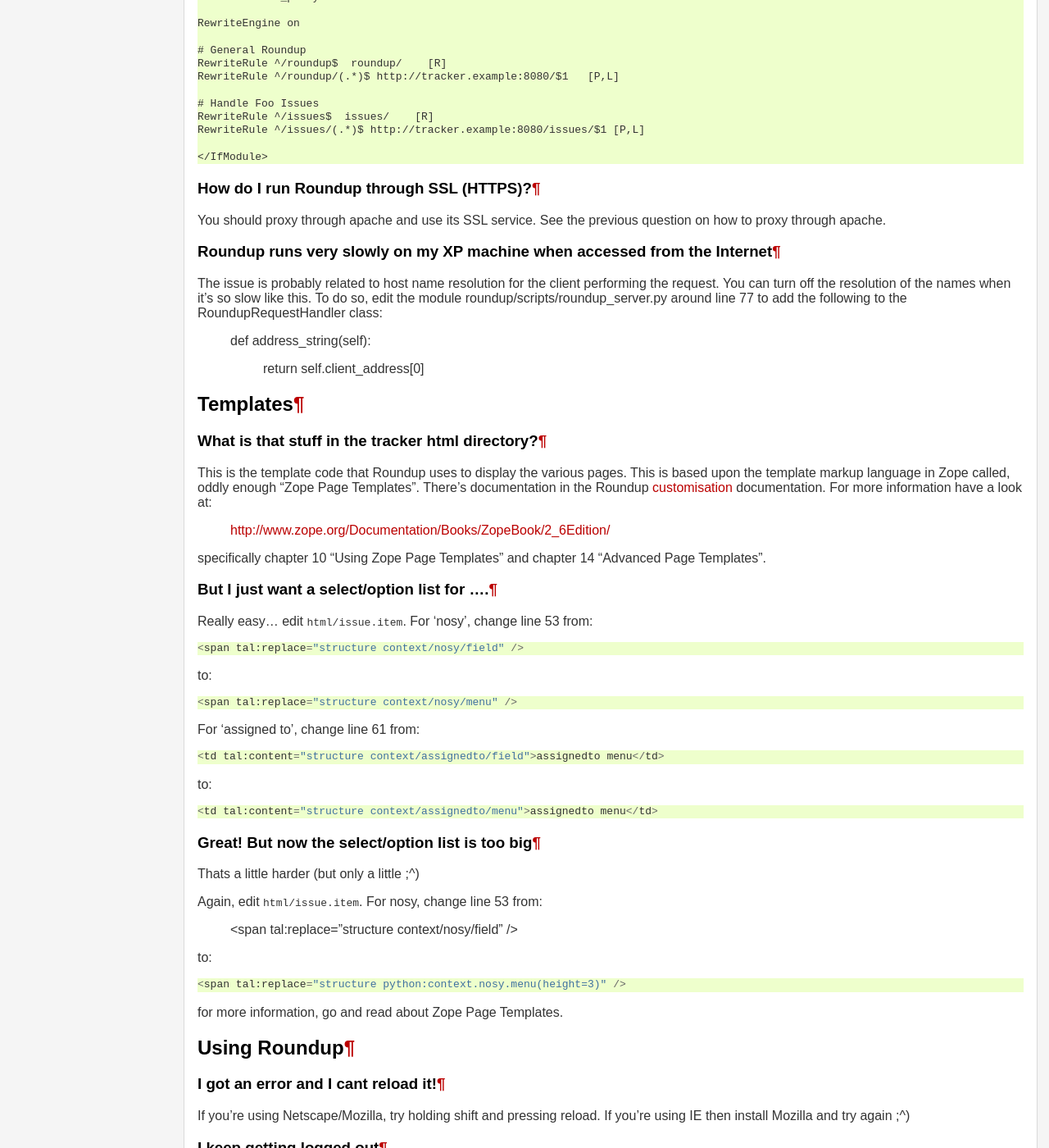
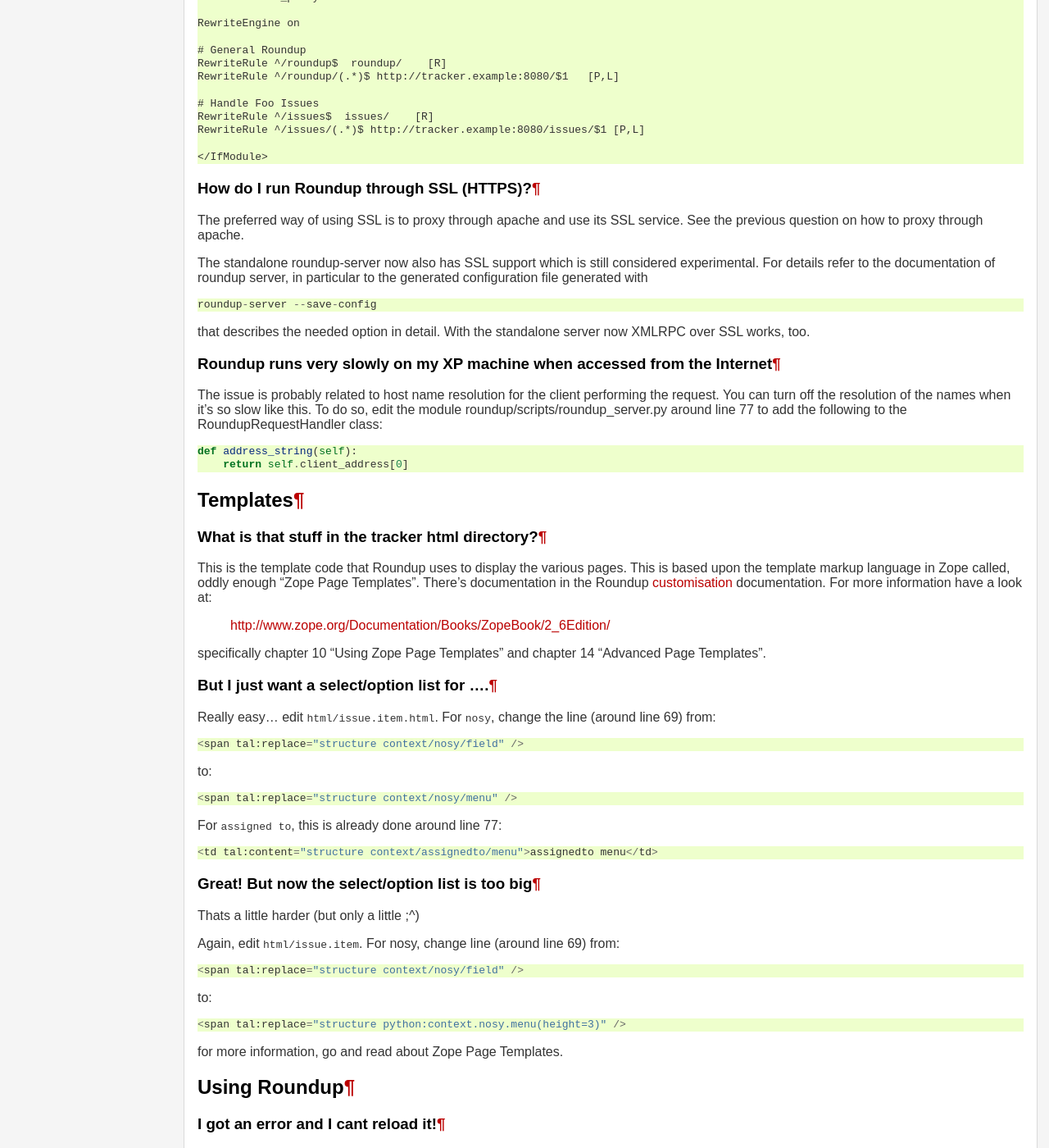
Before and after one commit to hemmecke/roundup-svn, a Sphinx documentation site: the page built from doc/FAQ.txt, in a window 1280 px wide and 1400 px high, scrolled down 1770 px. Shown: the whole window at 82% size. Built offline with Sphinx 7.4.7, drawn with Linux system fonts in a browser that asks for light colours; pages that are not in the unit, such as notebooks, are missing from menus.

Commit message:
small update about SSL (and XMLRPC) and some line-number fixes when referring to source files.
git-svn-id: https://svn.roundup-tracker.org/svnroot/roundup/roundup/trunk@4364 57a73879-2fb5-44c3-a270-3262357dd7e2

```diff
--- a/doc/FAQ.txt
+++ b/doc/FAQ.txt
@@ -96,8 +96,18 @@
 How do I run Roundup through SSL (HTTPS)?
 ~~~~~~~~~~~~~~~~~~~~~~~~~~~~~~~~~~~~~~~~~
 
-You should proxy through apache and use its SSL service. See the previous
-question on how to proxy through apache.
+The preferred way of using SSL is to proxy through apache and use its
+SSL service. See the previous question on how to proxy through apache.
+
+The standalone roundup-server now also has SSL support which is still
+considered experimental. For details refer to the documentation of
+roundup server, in particular to the generated configuration file
+generated with ::
+
+    roundup-server --save-config
+
+that describes the needed option in detail. With the standalone server
+now XMLRPC over SSL works, too.
 
 
 Roundup runs very slowly on my XP machine when accessed from the Internet
@@ -107,7 +117,7 @@
 performing the request. You can turn off the resolution of the names
 when it's so slow like this. To do so, edit the module
 roundup/scripts/roundup_server.py around line 77 to add the following
-to the RoundupRequestHandler class:
+to the RoundupRequestHandler class::
 
      def address_string(self):
          return self.client_address[0]
@@ -133,7 +143,8 @@
 But I just want a select/option list for ....
 ~~~~~~~~~~~~~~~~~~~~~~~~~~~~~~~~~~~~~~~~~~~~~
 
-Really easy... edit ``html/issue.item``. For 'nosy', change line 53 from::
+Really easy... edit ``html/issue.item.html``. For ``nosy``, change the line
+(around line 69) from::
 
   <span tal:replace="structure context/nosy/field" />
 
@@ -141,11 +152,7 @@
 
   <span tal:replace="structure context/nosy/menu" />
 
-For 'assigned to', change line 61 from::
-
-  <td tal:content="structure context/assignedto/field">assignedto menu</td>
-
-to::
+For ``assigned to``, this is already done around line 77::
 
   <td tal:content="structure context/assignedto/menu">assignedto menu</td>
 
@@ -156,7 +163,7 @@
 
 Thats a little harder (but only a little ;^)
 
-Again, edit ``html/issue.item``. For nosy, change line 53 from:
+Again, edit ``html/issue.item``. For nosy, change line (around line 69) from::
 
   <span tal:replace="structure context/nosy/field" />
 
```
